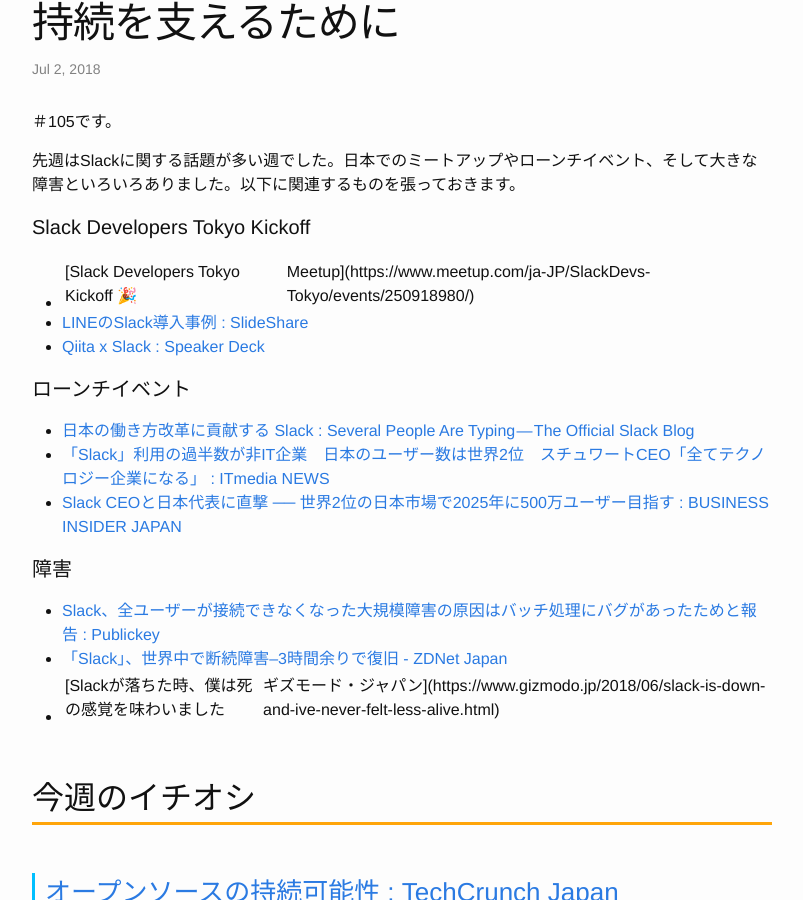
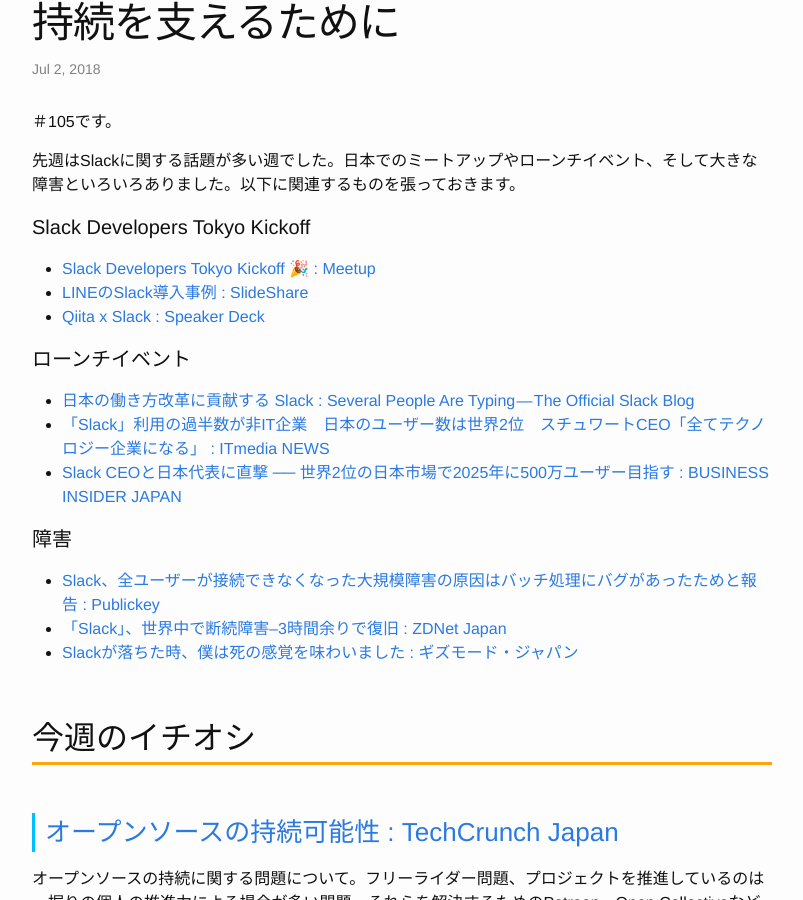
Before and after one commit to Gather-Tech/Gather-Tech.github.io, a Jekyll site: the page built from _posts/2018/2018-07-02-Gather105.md, in a window 1280 px wide and 900 px high, scrolled down 441 px. Shown: the whole window, without its empty margins (238-1041 px from the left). Built offline with Jekyll 4.4.1, drawn with Linux system fonts in a browser that asks for light colours.

Commit message:
fix typo

```diff
--- a/_posts/2018/2018-07-02-Gather105.md
+++ b/_posts/2018/2018-07-02-Gather105.md
@@ -12,7 +12,7 @@
 
 #### Slack Developers Tokyo Kickoff
 
-- [Slack Developers Tokyo Kickoff 🎉 | Meetup](https://www.meetup.com/ja-JP/SlackDevs-Tokyo/events/250918980/)
+- [Slack Developers Tokyo Kickoff 🎉 : Meetup](https://www.meetup.com/ja-JP/SlackDevs-Tokyo/events/250918980/)
 - [LINEのSlack導入事例 : SlideShare](https://www.slideshare.net/linecorp/lineslack-102952657)
 - [Qiita x Slack : Speaker Deck](https://speakerdeck.com/htomine/qiita-x-slack)
 
@@ -25,8 +25,8 @@
 #### 障害
 
 - [Slack、全ユーザーが接続できなくなった大規模障害の原因はバッチ処理にバグがあったためと報告 : Publickey](https://www.publickey1.jp/blog/18/slack_1.html)
-- [「Slack」、世界中で断続障害--3時間余りで復旧 - ZDNet Japan](https://japan.zdnet.com/article/35121618/)
-- [Slackが落ちた時、僕は死の感覚を味わいました | ギズモード・ジャパン](https://www.gizmodo.jp/2018/06/slack-is-down-and-ive-never-felt-less-alive.html)
+- [「Slack」、世界中で断続障害--3時間余りで復旧 : ZDNet Japan](https://japan.zdnet.com/article/35121618/)
+- [Slackが落ちた時、僕は死の感覚を味わいました : ギズモード・ジャパン](https://www.gizmodo.jp/2018/06/slack-is-down-and-ive-never-felt-less-alive.html)
 
 ## 今週のイチオシ
 
```
